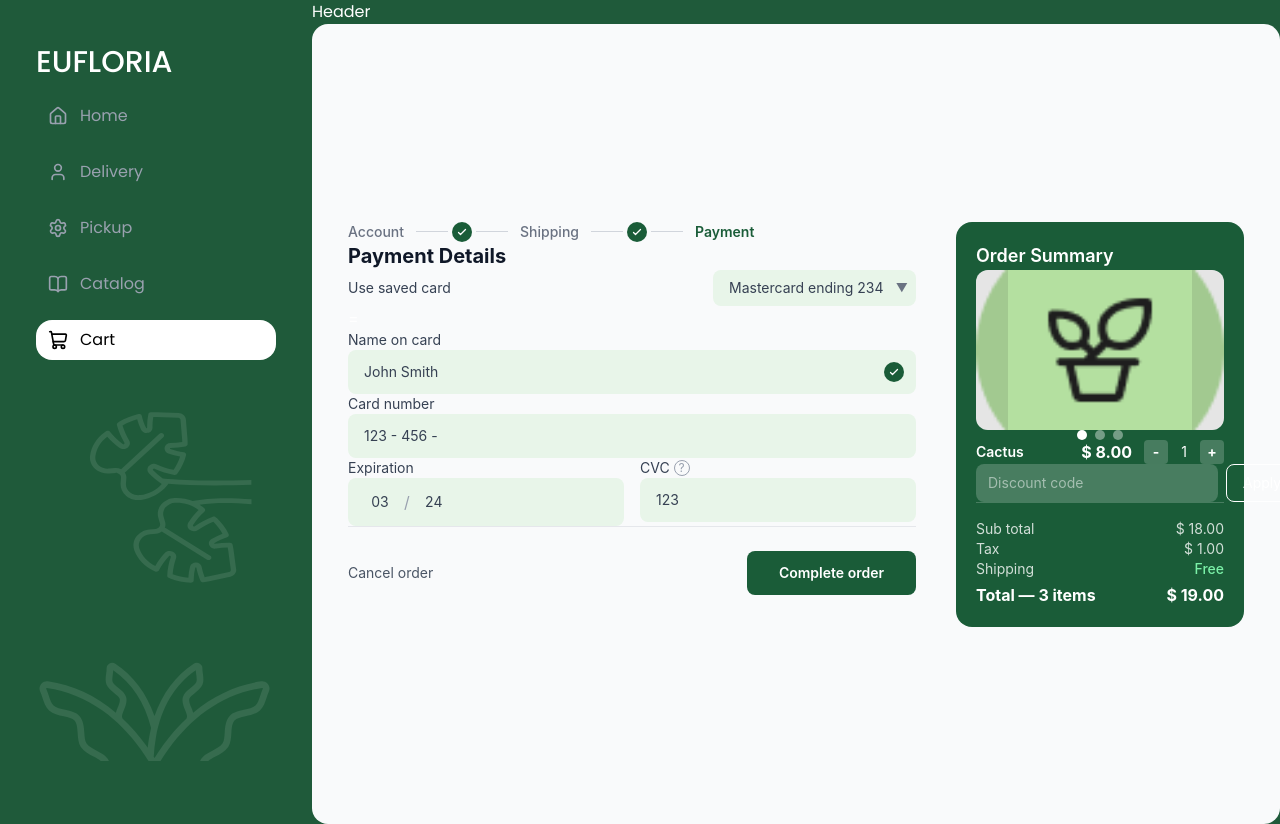
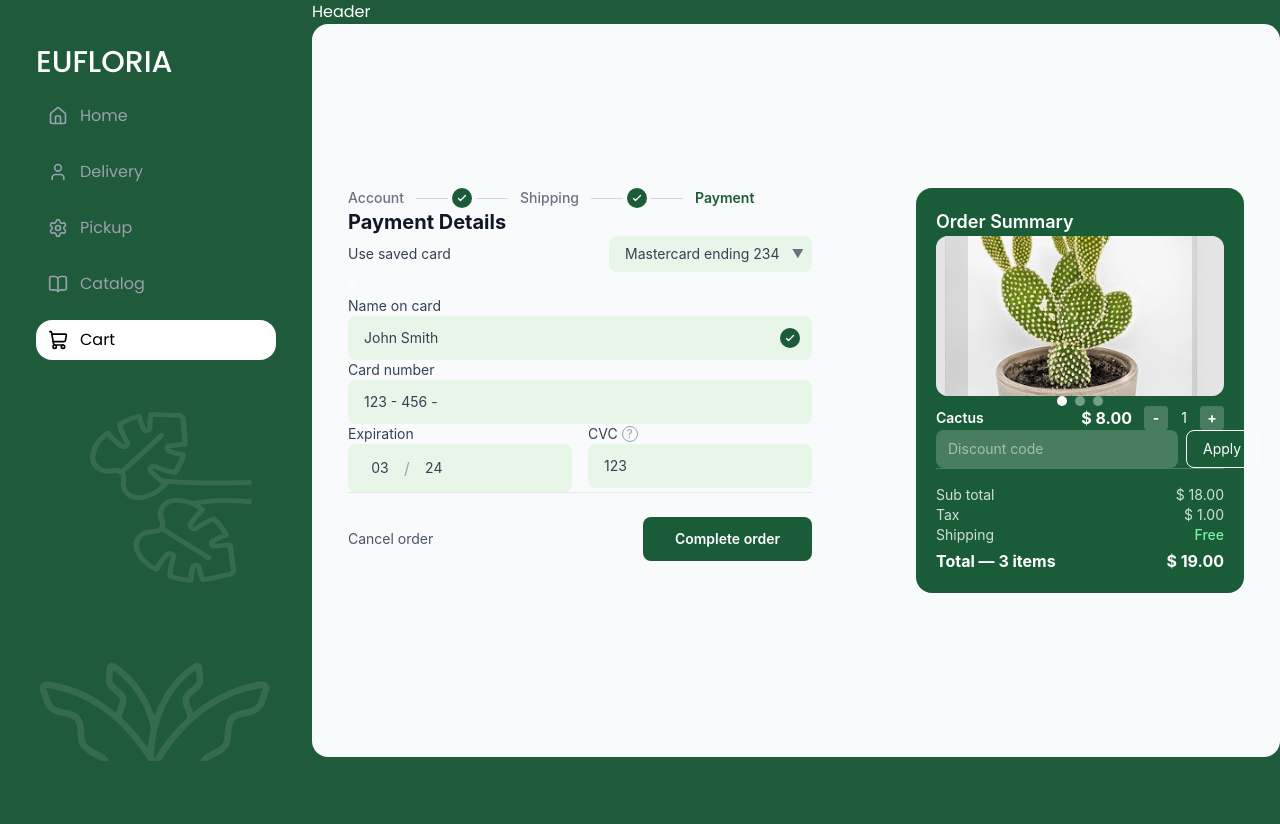
Before and after one commit to qosimovdev/euFloria, a React (Vite) app: page /cart in a window 1280 px wide. After the commit the page ends 800 px from the top, so only its background shows below. Built offline with nearby package versions, Linux system fonts and the light colour scheme.

Commit message:
qoshildi

```diff
--- a/src/App.jsx
+++ b/src/App.jsx
@@ -11,7 +11,7 @@ function App() {
     <>
       <div className="flex min-h-screen overflow-hidden">
         <Sidebar />
-      <main className="main flex-1">
+      <main className="main flex-1 overflow-y-auto h-screen">
       <Header />
         <Routes>
           <Route path="/home" element={<Home />} />
--- a/src/components/layout/Sidebar.jsx
+++ b/src/components/layout/Sidebar.jsx
@@ -13,7 +13,7 @@ function Sidebar() {
   ];
 
   return (
-    <div className="w-78 h-screen text-white flex flex-col p-5">
+    <div className="w-78 h-screen text-white flex flex-col p-5 ">
 
       <h1 className="text-3xl mb-8 font-medium" style={{ marginTop: "1.5rem", marginLeft: "1rem" }} >EUFLORIA</h1>
       <nav className="flex flex-col gap-4 " style={{ marginTop: "1rem", marginLeft: "1rem" }}>
--- a/src/components/pages/Cart/Cart.jsx
+++ b/src/components/pages/Cart/Cart.jsx
@@ -1,10 +1,12 @@
 import { useState } from "react";
-import Gul from "../../../assets/imgs/png/gul.png";
+import Kaktus from "../../../assets/imgs/png/kaktus.png"
+import Crop from "../../../assets/imgs/png/crop.png"
+import Minikaktus from "../../../assets/imgs/png/mini-kaktus.png"
 
 const orderItems = [
-  { id: 1, img: Gul, name: "Cactus", price: 8.0 },
-  { id: 2, img: Gul, name: "Plant", price: 8.0 },
-  { id: 3, img: Gul, name: "Green", price: 8.0 },
+  { id: 1, img: Kaktus, name: "Cactus", price: 8.0 },
+  { id: 2, img: Crop, name: "Plant", price: 8.0 },
+  { id: 3, img: Minikaktus, name: "Green", price: 8.0 },
 ];
 
 export default function Cart() {
@@ -23,7 +25,7 @@ export default function Cart() {
   const total = subtotal + tax + shipping;
 
   return (
-    <div className="min-h-screen bg-gray-50 flex items-center justify-center p-8 font-sans rounded-2xl">
+    <div className="h-11/12 bg-gray-50 flex items-center justify-center p-8 font-sans rounded-2xl">
       <div className="flex gap-10 max-w-4xl w-full">
 
         <div className="flex-1">
@@ -141,7 +143,7 @@ export default function Cart() {
         </div>
 
 
-        <div className="w-72 bg-[#1a5c38] rounded-2xl p-5 text-white">
+        <div style={{marginLeft: "4rem"}} className="  w-82 bg-[#1a5c38] rounded-2xl p-5 text-white ">
           <h3 className="font-semibold text-lg mb-4">Order Summary</h3>
 
 
--- a/src/components/pages/Catalog/Catalog.jsx
+++ b/src/components/pages/Catalog/Catalog.jsx
@@ -1,5 +1,11 @@
 import { useState } from "react";
 import Gul from "../../../assets/imgs/png/gul.png";
+import Atirgul from "../../../assets/imgs/png/atirgul.png"
+import Archa from "../../../assets/imgs/png/archa.png"
+import Daraxt from "../../../assets/imgs/png/daraxt.png"
+import Kaktus from "../../../assets/imgs/png/kaktus.png"
+import Crop from "../../../assets/imgs/png/crop.png"
+import Minikaktus from "../../../assets/imgs/png/mini-kaktus.png"
 const plants = [
   {
     id: 1,
@@ -7,7 +13,7 @@ const plants = [
     oldPrice: 10,
     price: 8,
     liked: true,
-    img: Gul,
+    img: Kaktus,
   },
   {
     id: 2,
@@ -16,7 +22,7 @@ const plants = [
     price: 8,
     liked: false,
     active: true,
-    img: Gul
+    img: Atirgul
   },
   {
     id: 3,
@@ -24,7 +30,7 @@ const plants = [
     oldPrice: 10,
     price: 8,
     liked: false,
-    img: Gul,
+    img: Archa,
   },
   {
     id: 4,
@@ -32,7 +38,7 @@ const plants = [
     oldPrice: 10,
     price: 8,
     liked: false,
-    img: Gul,
+    img: Daraxt,
   },
   {
     id: 5,
@@ -40,7 +46,7 @@ const plants = [
     oldPrice: 10,
     price: 8,
     liked: false,
-    img: Gul,
+    img: Crop,
   },
   {
     id: 6,
@@ -48,7 +54,7 @@ const plants = [
     oldPrice: 10,
     price: 8,
     liked: false,
-    img: Gul,
+    img: Minikaktus,
   },
 ];
 
@@ -66,20 +72,20 @@ export default function Catalog() {
   };
 
   return (
-    <div className="min-h-screen bg-gray-50 p-8 font-sans">
-      <div className="max-w-4xl mx-auto">
+    <div  className="h-11/12 bg-gray-50 p-8 font-sans rounded-2xl">
+      <div style={{marginLeft: "4rem"} }   className="max-w-4xl mx-auto gap-10">
 
         <div className="flex items-center gap-6 mb-8">
-          <h1 className="text-3xl font-bold text-gray-900 tracking-tight">
+        <h1  style={{marginBottom: "2rem"}} className="text-3xl font-bold text-gray-900 tracking-tight">
             Best sellers
           </h1>
-          <button className="flex items-center gap-1 border border-gray-300 text-gray-700 text-sm px-4 py-1.5 rounded hover:bg-gray-100 transition-colors">
+          <button style={{marginBottom: "2rem"}}  className="flex items-center gap-1 border border-gray-300 text-gray-700 text-sm px-4 py-1.5 rounded hover:bg-gray-100 transition-colors">
             See More <span className="text-base">›</span>
           </button>
         </div>
 
 
-        <div className="grid grid-cols-3 gap-5">
+        <div className="grid grid-cols-3 gap-10 items-center">
           {plants.map((plant) => (
             <div
               key={plant.id}
@@ -134,7 +140,7 @@ export default function Catalog() {
                       : "bg-white text-gray-800 border-gray-300 hover:bg-gray-50"
                   }`}
                 >
-                  {added[plant.id] ? "Added " : "Buy Now"}
+                  {added[plant.id] ? "Buy Now " : "Buy Now"}
                 </button>
               </div>
             </div>
--- a/src/components/pages/Delivery/Delivery.jsx
+++ b/src/components/pages/Delivery/Delivery.jsx
@@ -32,7 +32,7 @@ export default function Delivery() {
       <div className="bg-white rounded-2xl overflow-hidden shadow-lg w-[620px]">
 
         <div
-          className="px-10 pt-10 pb-12 relative overflow-hidden"
+          className="  px-10 pt-10 pb-12 relative overflow-hidden"
           style={{
             background: "linear-gradient(135deg, #7ecb7e 0%, #2d6a2d 55%, #1a4a1a 100%)",
           }}
```
